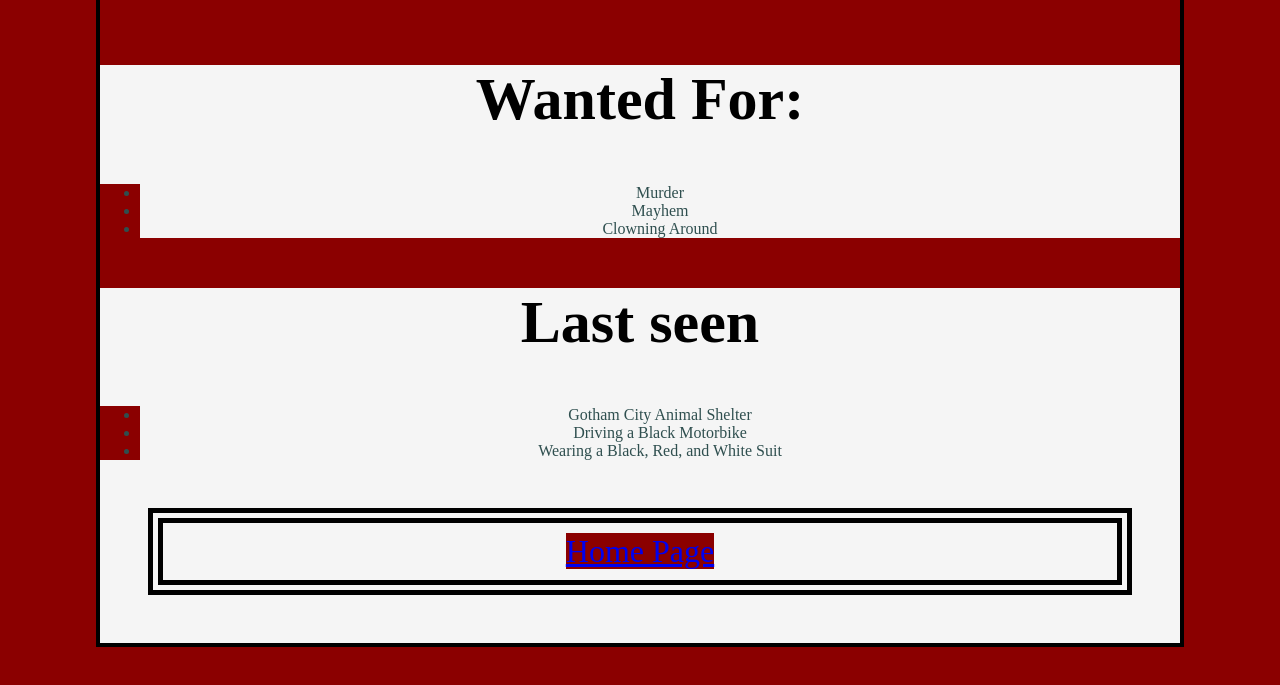
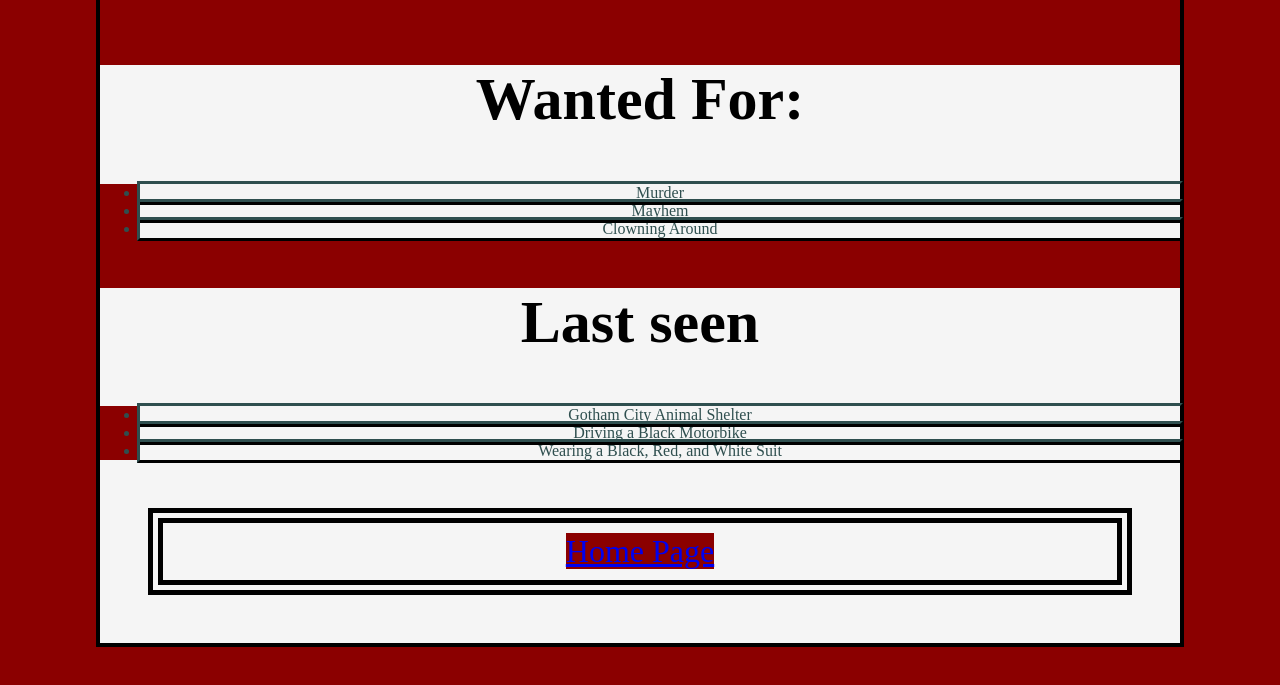
Before and after one commit to Kaitlyn-Garcia/Kaitlyn-Garcia.github.io, a plain HTML site: page bacs200/wanted.html in a window 1280 px wide. Shown: the part 1349-2034 px from the top of the page. Drawn offline with Linux system fonts and the light colour scheme.

Commit message:
Update wanted.css

```diff
--- a/bacs200/wanted.css
+++ b/bacs200/wanted.css
@@ -41,8 +41,12 @@ h3 {
 li {
     background-color: whitesmoke;
     text-align: center;
-    text-decoration: inherit
+    text-decoration-style: wavy;
+    list-style: disc;
+    outline-style: outset;
+
 }
+
 
 section {
     background-color: whitesmoke;
```
